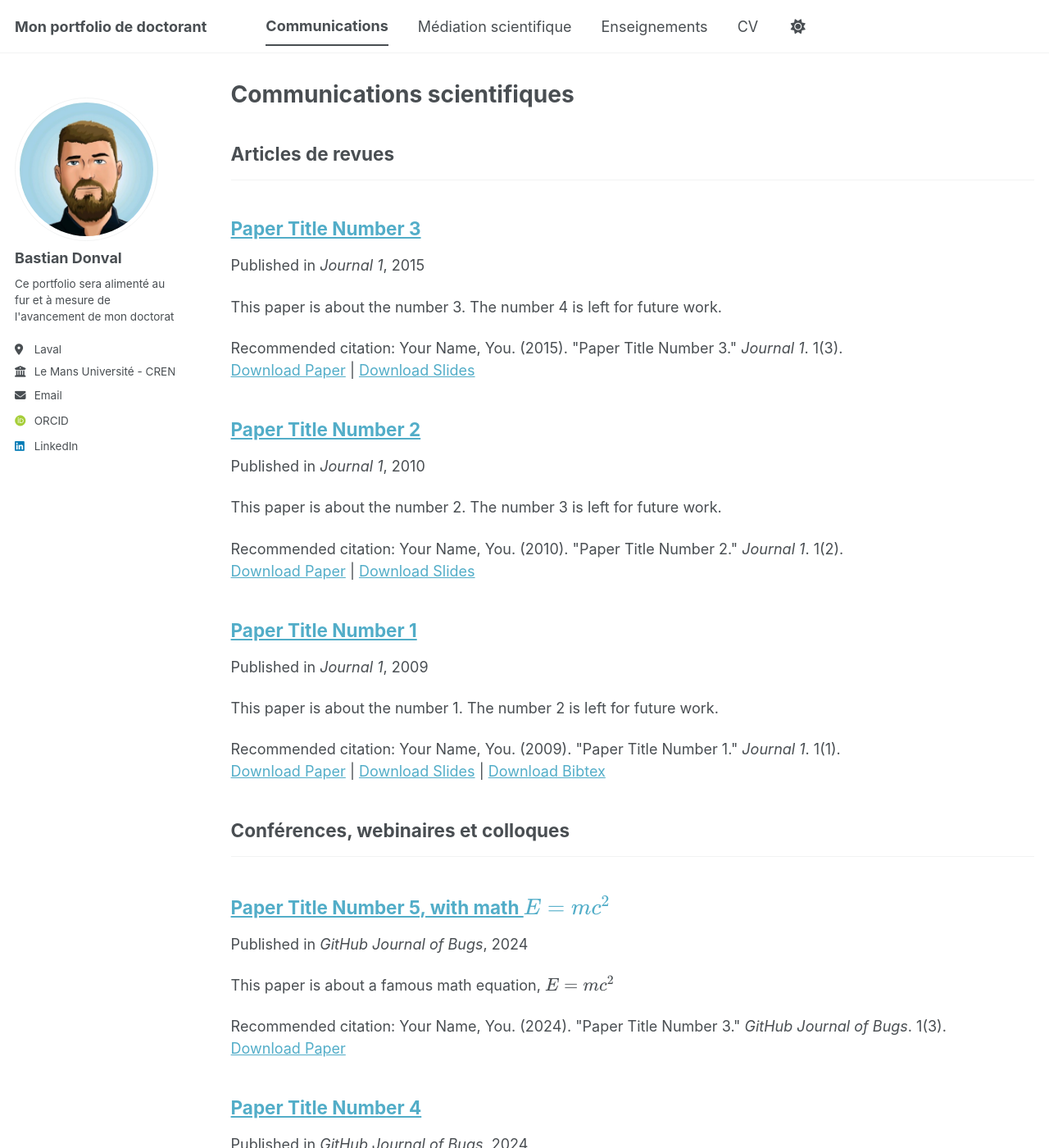
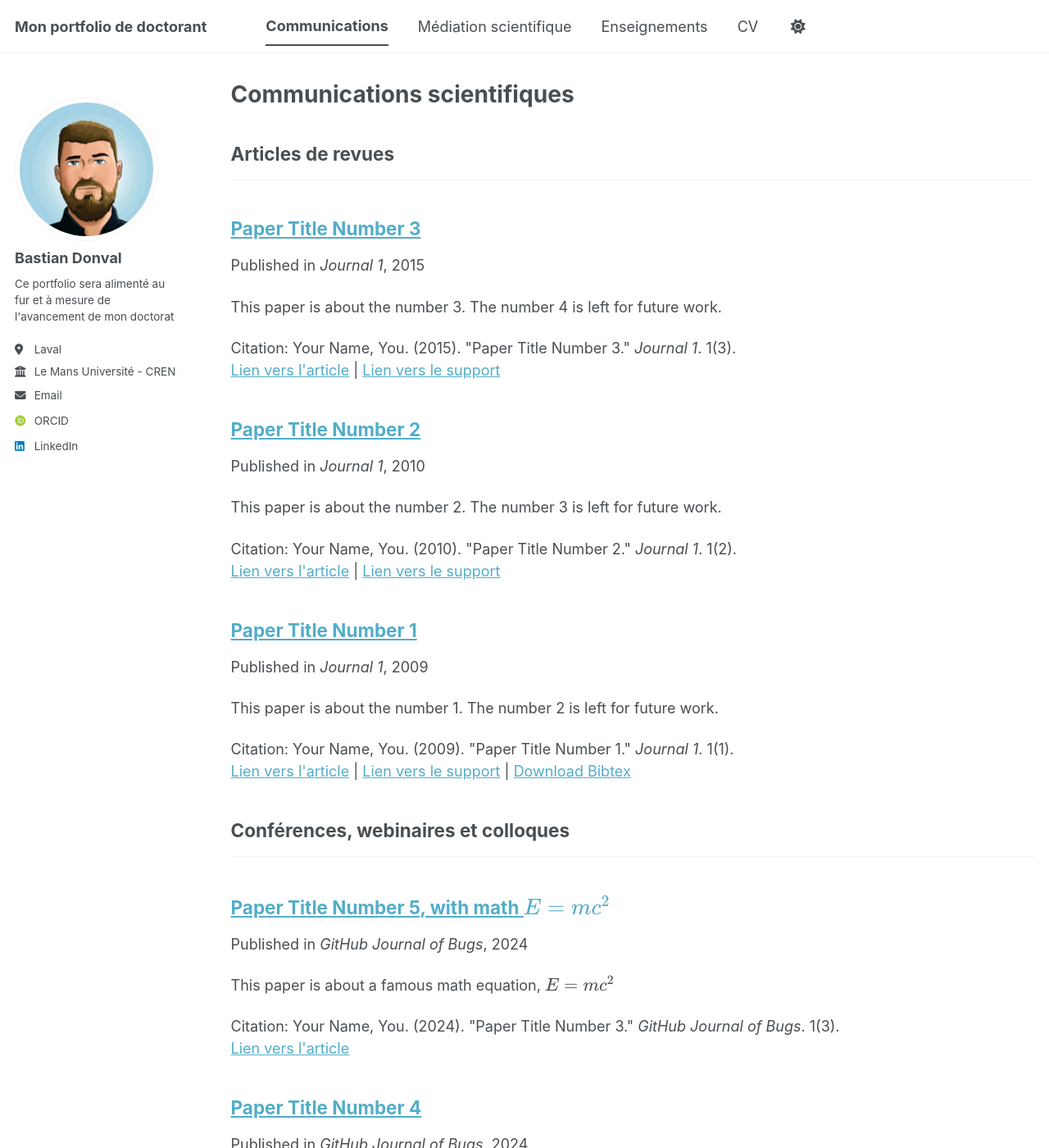
Before and after one commit to BDonval/bdonval_page.github.io, a Jekyll site: the page built from _pages/publications.html, in a window 1280 px wide and 1400 px high. Shown: the whole window at 82% size. Built offline with Jekyll 4.4.1, drawn with Linux system fonts in a browser that asks for light colours; some web fonts are replaced; a script bundle is joined from its source files by our own code; library files that are not in the unit come from our copies; some of the changed text lies outside the part shown.

Commit message:
Update archive-single.html

```diff
--- a/_includes/archive-single.html
+++ b/_includes/archive-single.html
@@ -53,29 +53,29 @@
     {% endif %}
 
     {% if post.citation and post.paperurl and post.slidesurl and post.bibtexurl %}
-      <p>Recommended citation: {{ post.citation }}<br /><a href="{{ post.paperurl }}">Download Paper</a> | <a href="{{ post.slidesurl }}">Download Slides</a> | <a href="{{ post.bibtexurl }}">Download Bibtex</a></p>
+      <p>Citation: {{ post.citation }}<br /><a href="{{ post.paperurl }}">Lien vers l'article</a> | <a href="{{ post.slidesurl }}">Lien vers le support</a> | <a href="{{ post.bibtexurl }}">Download Bibtex</a></p>
     {% elsif post.citation and post.paperurl and post.slidesurl %}
-      <p>Recommended citation: {{ post.citation }}<br /><a href="{{ post.paperurl }}">Download Paper</a> | <a href="{{ post.slidesurl }}">Download Slides</a></p>
+      <p>Citation: {{ post.citation }}<br /><a href="{{ post.paperurl }}">Lien vers l'article</a> | <a href="{{ post.slidesurl }}">Lien vers le support</a></p>
     {% elsif post.citation and post.paperurl and post.bibtexurl %}
-      <p>Recommended citation: {{ post.citation }}<br /><a href="{{ post.paperurl }}">Download Paper</a> | <a href="{{ post.bibtexurl }}">Download Bibtex</a></p>
+      <p>Citation: {{ post.citation }}<br /><a href="{{ post.paperurl }}">Lien vers l'article</a> | <a href="{{ post.bibtexurl }}">Download Bibtex</a></p>
     {% elsif post.citation and post.paperurl %}
-      <p>Recommended citation: {{ post.citation }}<br /><a href="{{ post.paperurl }}">Download Paper</a></p>
+      <p>Citation: {{ post.citation }}<br /><a href="{{ post.paperurl }}">Lien vers l'article</a></p>
     {% elsif post.citation and post.slidesurl and post.bibtexurl %}
-      <p>Recommended citation: {{ post.citation }}<br /><a href="{{ post.slidesurl }}">Download Slides</a> | <a href="{{ post.bibtexurl}}">Download Bibtex</a></p>
+      <p>Citation: {{ post.citation }}<br /><a href="{{ post.slidesurl }}">Lien vers le support</a> | <a href="{{ post.bibtexurl}}">Download Bibtex</a></p>
     {% elsif post.citation and post.slidesurl %}
-      <p>Recommended citation: {{ post.citation }}<br /><a href="{{ post.slidesurl }}">Download Slides</a></p>
+      <p>Citation: {{ post.citation }}<br /><a href="{{ post.slidesurl }}">Lien vers le support</a></p>
     {% elsif post.citation and post.bibtexurl %}
-      <p>Recommended citation: {{ post.citation }}<br /><a href="{{ post.bibtexurl }}">Download Bibtex</a></p>
+      <p>Citation: {{ post.citation }}<br /><a href="{{ post.bibtexurl }}">Download Bibtex</a></p>
     {% elsif post.citation %}
-      <p>Recommended citation: {{ post.citation }}</p>
+      <p>Citation: {{ post.citation }}</p>
     {% elsif post.paperurl and post.bibtexurl %}
-      <p><a href="{{ post.paperurl }}">Download Paper</a> | <a href="{{ post.bibtexurl }}">Download Bibtex</a></p>
+      <p><a href="{{ post.paperurl }}">Lien vers l'article</a> | <a href="{{ post.bibtexurl }}">Download Bibtex</a></p>
     {% elsif post.paperurl %}
-      <p><a href="{{ post.paperurl }}">Download Paper</a></p>
+      <p><a href="{{ post.paperurl }}">Lien vers l'article</a></p>
     {% elsif post.slidesurl and post.bibtexurl %}
-      <p><a href="{{ post.slidesurl }}">Download Slides</a> | <a href="{{ post.bibtexurl }}">Download Bibtex</a></p>
+      <p><a href="{{ post.slidesurl }}">Lien vers le support</a> | <a href="{{ post.bibtexurl }}">Download Bibtex</a></p>
     {% elsif post.slidesurl %}
-      <p><a href="{{ post.slidesurl }}">Download Slides</a></p>
+      <p><a href="{{ post.slidesurl }}">Lien vers le support</a></p>
     {% elsif post.bibtexurl %}
       <p><a href="{{ post.bibtexurl }}">Download Bibtex</a></p>
     {% endif %}
```
